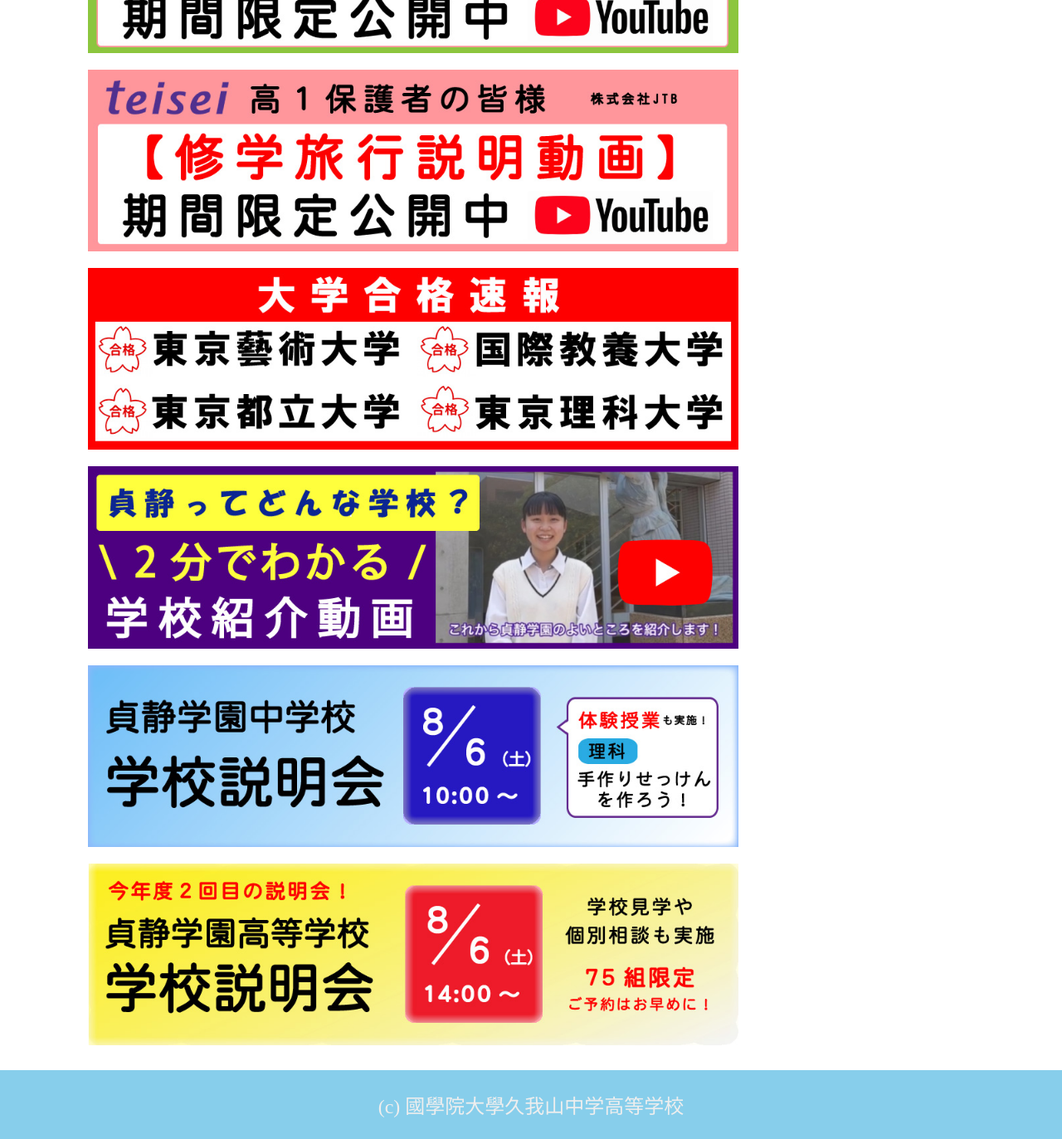
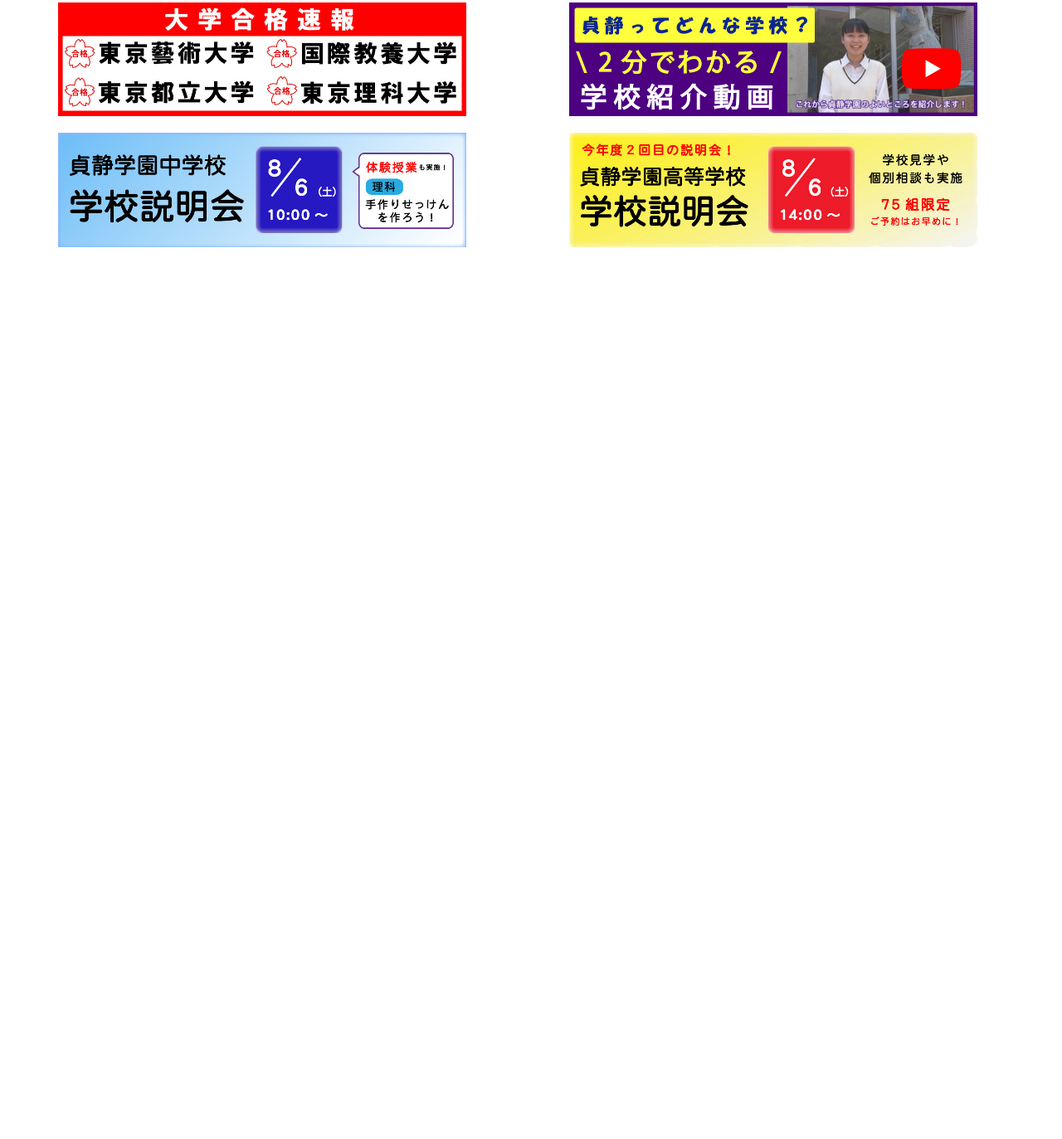
Before and after one commit to takshi0713/takshi0713.github.io, a plain HTML site: page index.html in a window 1280 px wide. Shown: the part 887-2260 px from the top of the page at 83% size. After the commit the page ends 1215 px from the top, so only its background shows below. Drawn offline with nearby package versions, Linux system fonts and the light colour scheme.

Commit message:
Add files via upload

```diff
--- a/css/style.css
+++ b/css/style.css
@@ -88,38 +88,29 @@
 .banner ul {
   display: flex;
   flex-wrap: wrap;
+  text-align: center;
 }
 
 .banner li {
-  width: calc((100% 32px) / 2);
+  width: calc(100% - 32px);
   text-align: center;
 }
 
 .banner img {
-  width: 150px;
-  /* width: 80%; */
+  /* width: 150px; */
+  width: 80%;
   margin: 10px 0;
-}
-
-/* footer */
-
-footer {
-  background: skyblue;
-  padding: 24px 0;
-  color: #eee;
-}
-
-footer .container {
-  text-align: center;
-}
-
-footer small {
-  font-size: 24px;
 }
 
 /* medium screen */
 
 @media (min-width: 600px) {
+
+  .banner li {
+    width: calc((100% - 32px) / 2);
+    text-align: center;
+  }
+
   .banner img {
     /* width: 200px; */
     width: 80%;
--- a/index.html
+++ b/index.html
@@ -48,10 +48,5 @@
       </ul>
     </div>
   </section>
-  <footer>
-    <div class="container">
-      <small>(c) 國學院大學久我山中学高等学校</small>
-    </div>
-  </footer>
-</body>
+  </body>
 </html>
```
